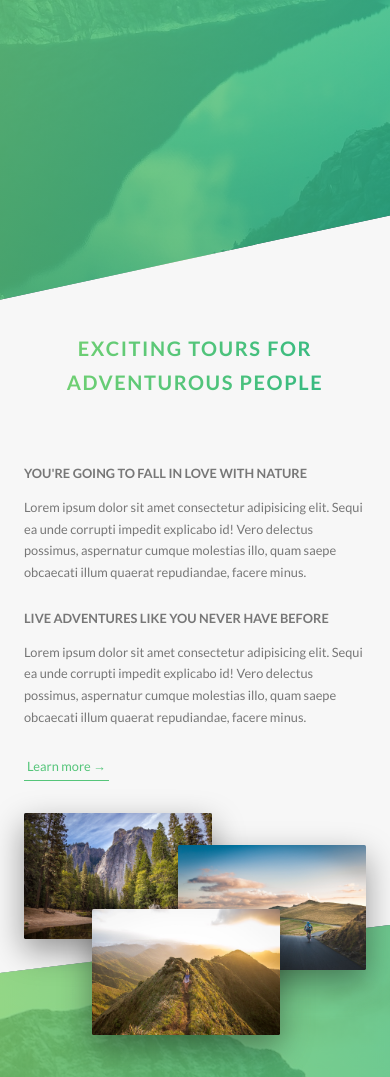
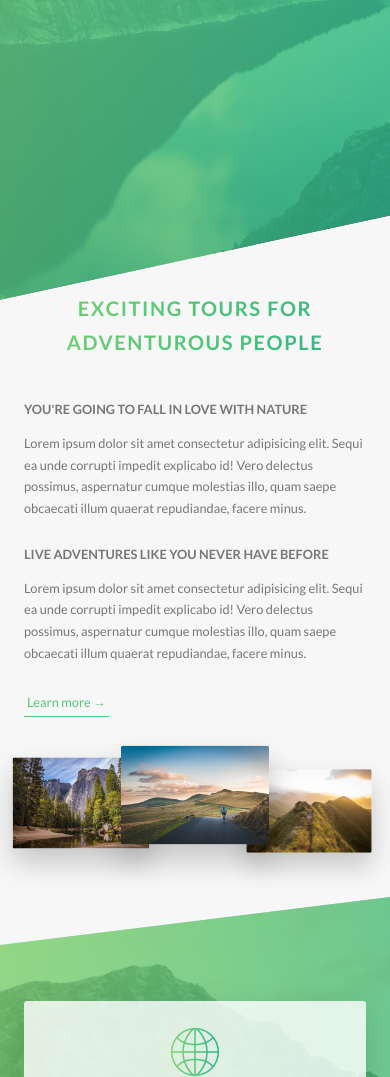
Before and after one commit to KaitlynSalemi/advanced-css-natours, a website: page index.html in a window 390 px wide. Shown: the part 502-1579 px from the top of the page. Drawn offline with Linux system fonts and the light colour scheme.

Commit message:
media query spacing

```diff
--- a/sass/base/_utilities.scss
+++ b/sass/base/_utilities.scss
@@ -1,8 +1,21 @@
 .u-center-text { text-align: center !important; }
 
-.u-margin-bottom-big { margin-bottom: 8rem !important; }
+.u-margin-bottom-big {
+    margin-bottom: 8rem !important;
 
-.u-margin-bottom-medium { margin-bottom: 4rem !important; }
+    @include respond(tab-port) {
+        margin-bottom: 5rem !important;
+    }
+}
+
+.u-margin-bottom-medium {
+    margin-bottom: 4rem !important;
+
+    @include respond(tab-port) {
+        margin-bottom: 5rem !important;
+    }
+
+}
 
 .u-margin-bottom-small { margin-bottom: 1.5rem !important; }
 
--- a/sass/components/_composition.scss
+++ b/sass/components/_composition.scss
@@ -10,19 +10,43 @@
         transition: all .2s;
         outline-offset: 2rem;
 
+        @include respond(tab-port) {
+            float: left;
+            position: relative;
+            width: 33.3333%;
+            box-shadow: 0 1.5rem 3rem rgba($color-black, .2);
+        }
+
         &--p1 {
             left: 0;
             top: -2rem;
+
+            @include respond(tab-port) {
+                top: 0;
+                transform: scale(1.2);
+            }
         }
 
         &--p2 {
             right: 0;
             top: 2rem;
+
+            @include respond(tab-port) {
+                top: -1rem;
+                transform: scale(1.3);
+                z-index: 100;
+            }
         }
 
         &--p3 {
             left: 20%;
             top: 10rem;
+
+            @include respond(tab-port) {
+                top: 1rem;
+                left: 0;
+                transform: scale(1.1);
+            }
         }
 
         &:hover {
--- a/sass/components/_feature-box.scss
+++ b/sass/components/_feature-box.scss
@@ -7,6 +7,10 @@
     box-shadow: 0 1.5rem 4rem rgba($color-black, .15);
     transition: transform .3s;
 
+    @include respond(tab-port) {
+        padding: 2rem;
+    }
+
     &__icon{
         font-size: 6rem;
         margin-bottom: .5rem;
@@ -15,6 +19,9 @@
         -webkit-background-clip: text;
         color: transparent;
 
+        @include respond(tab-port) {
+            margin-bottom: 0;
+        }
     }
 
     &:hover {
--- a/sass/layout/_footer.scss
+++ b/sass/layout/_footer.scss
@@ -11,6 +11,10 @@
     &__logo-box{
         text-align: center;
         margin-bottom: 8rem;
+
+        @include respond(tab-port){
+            margin-bottom: 6rem;
+        }
     }
 
     &__logo {
@@ -69,6 +73,6 @@
         @include respond(tab-port){
             width: 100%;
             float: none;
-         }
+        }
     }
 }
--- a/sass/pages/_home.scss
+++ b/sass/pages/_home.scss
@@ -2,6 +2,10 @@
     background-color: $color-grey-light-1;
     padding: 25rem 0;
     margin-top: -20vh;
+
+    @include respond(tab-port) {
+        padding: 20rem 0;
+    }
 }
 
 .section-features {
@@ -20,17 +24,29 @@
         transform : skewY(7deg);
     }
 
+    @include respond(tab-port) {
+        padding: 10rem 0;
+    }
+
 }
 
 .section-tours {
     background-color: $color-grey-light-1;
     padding: 25rem 0 15rem 0;
     margin-top: -10rem;
+
+    @include respond(tab-port) {
+        padding: 20rem 0 10rem 0;
+    }
 }
 
 .section-stories {
     padding: 15rem 0;
     position: relative;
+
+    @include respond(tab-port) {
+        padding: 10rem 0;
+    }
 }
 
 .section-book {
```
Also changed, not shown: css/style.css.
